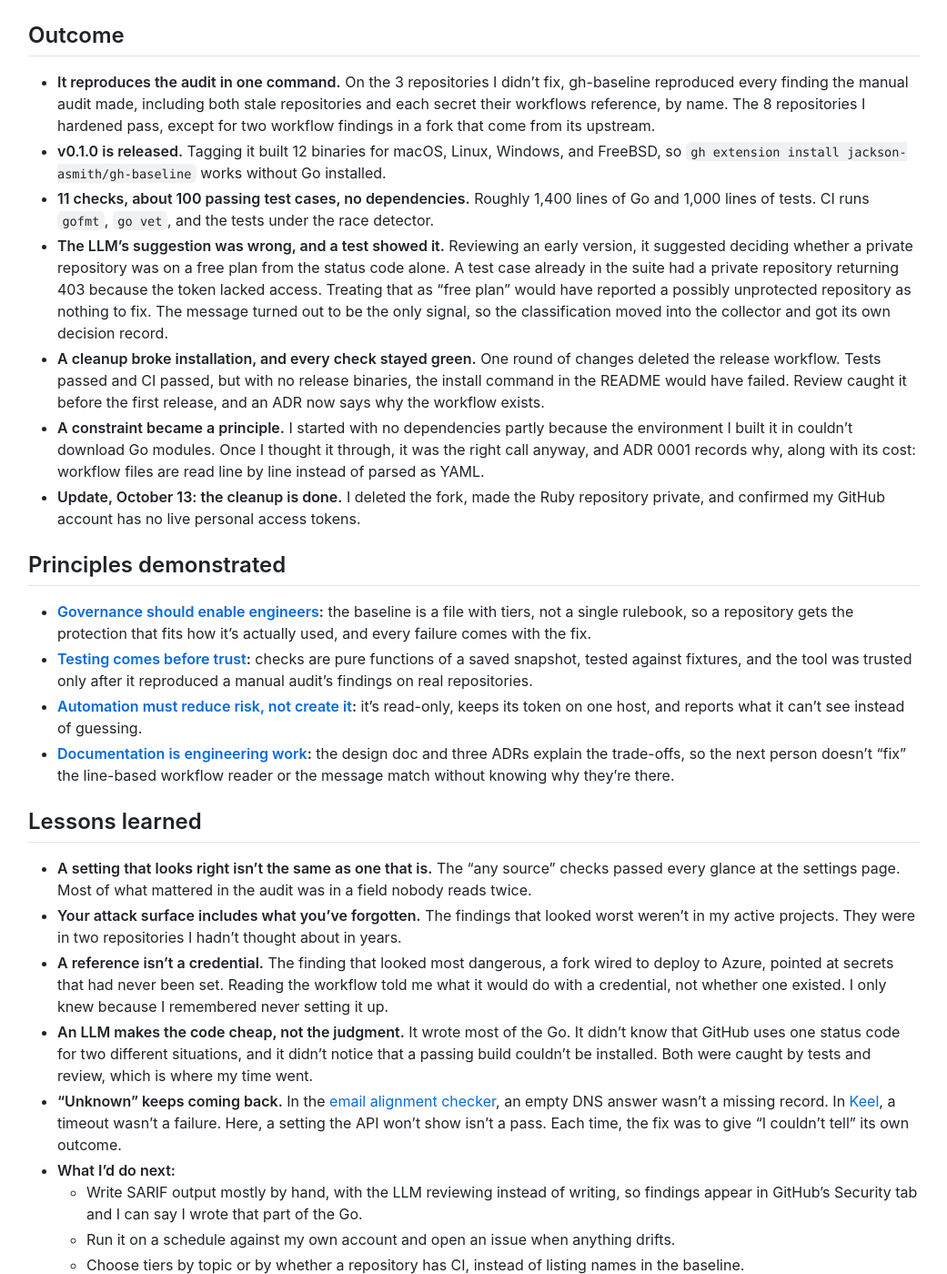
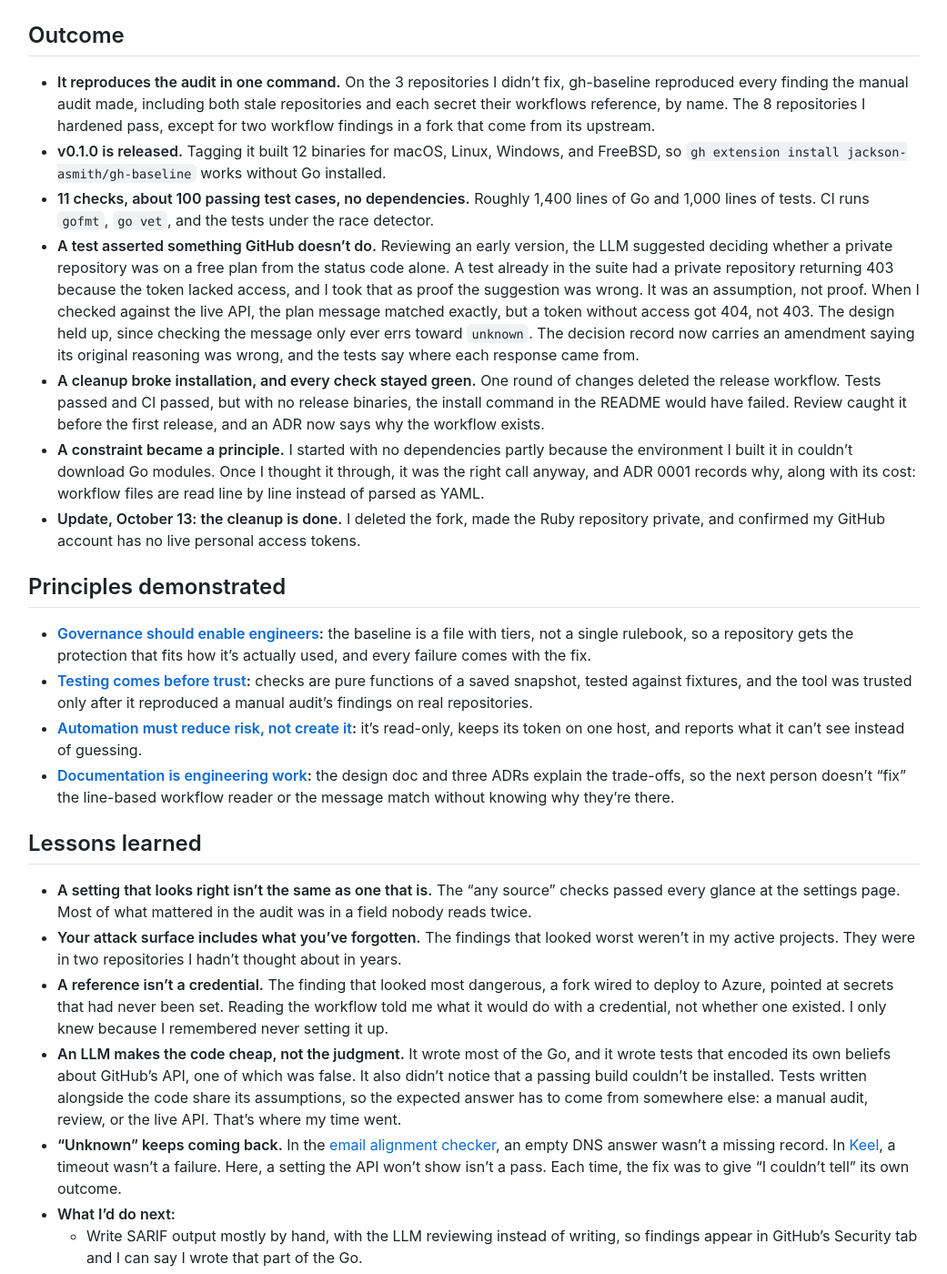
Before and after one commit to jackson-asmith/jacksonsmith.github.io, a Jekyll site: the page built from _projects/gh-baseline.md, in a window 1280 px wide and 1400 px high, scrolled down 3781 px. Shown: the whole window at 91% size, without its empty margins (119-1160 px from the left). Built offline with Jekyll 4.4.1, drawn with Linux system fonts in a browser that asks for light colours; some of the changed text lies outside the part shown.

Commit message:
Correct the gh-baseline case study's 403 claim
The page said a token without access to a private repository gets the
same 403 as a free plan, and that a test proved the LLM's suggestion
wrong. Checked live: the token case is a 404. The test encoded an
assumption; it wasn't proof.

- Constraints: the 403 example is now SAML enforcement, not the token
- Outcome: the bullet now tells what happened, including the live check
- Lessons: tests written alongside the code share its assumptions
- Next steps: test against the real thing (fixture, fuzzing, smoke test)

Co-Authored-By: Claude Opus 5.5 <noreply@anthropic.com>
Claude-Session: https://claude.ai/code/session_01BHZGQ1G82jm25LZL9XjcqM

```diff
--- a/_projects/gh-baseline.md
+++ b/_projects/gh-baseline.md
@@ -45,7 +45,7 @@ I fixed the 8 repositories I still care about the same afternoon, through settin
 
 * **Read-only.** The tool runs with a token that can read repository administration settings. It should never be able to change them, and its reports should be safe to run on a schedule.
 * **The API doesn't show everything.** Some settings, such as Dependabot malware alerts and the default permissions of the workflow token, aren't readable through the REST API with this kind of token. Others depend on the plan: rulesets on private repositories need a paid plan.
-* **The same error means different things.** On a private repository, reading branch rules returns HTTP 403 both on a free plan, where nothing can be fixed, and when the token lacks access, where protection might be missing. Only the message tells them apart.
+* **One status code covers different refusals.** On a private repository, reading branch rules returns HTTP 403 on a free plan, where nothing can be fixed. GitHub also uses 403 for other refusals, such as organization SAML enforcement, where protection might be missing. The message is what tells them apart.
 * **Its own supply chain.** A tool that audits action pinning and Dependabot coverage shouldn't arrive with a dependency tree of its own.
 * **I don't know Go.** At work I mostly write cross-platform PowerShell, .NET, and Python against APIs. I chose Go because it builds a single binary for `gh` to install and because it's a language I want to grow into, which meant relying on an LLM for the code and putting my effort into design, tests, and review.
 
@@ -97,7 +97,7 @@ The baseline names the tiers and assigns repositories to them. Every tier requir
 
 Each check reports one of four outcomes. `fail` comes with the fix. `unknown` means the data couldn't be read, and it's listed but doesn't fail the run. `skip` means the check doesn't apply, such as secret scanning on a private repository, where it's a paid feature. A repository that can't be read at all is `unknown` for every check rather than stopping the run, but an exhausted rate limit does stop it, with exit code 2 and the reset time, because every later request would fail the same way.
 
-The 403 ambiguity is settled once, in the collector: a 403 on a private repository whose message says to upgrade is recorded as "rulesets unavailable" and skipped. Any other 403 is an error, and the checks report it as `unknown`. The checks never read error text.
+Plan limits are classified once, in the collector: a 403 on a private repository whose message says to upgrade is recorded as "rulesets unavailable" and skipped. Any other failure is an error, and the checks report it as `unknown`. The checks never read error text.
 
 ## Safeguards
 
@@ -113,7 +113,7 @@ The 403 ambiguity is settled once, in the collector: a 403 on a private reposito
 * **It reproduces the audit in one command.** On the 3 repositories I didn't fix, gh-baseline reproduced every finding the manual audit made, including both stale repositories and each secret their workflows reference, by name. The 8 repositories I hardened pass, except for two workflow findings in a fork that come from its upstream.
 * **v0.1.0 is released.** Tagging it built 12 binaries for macOS, Linux, Windows, and FreeBSD, so `gh extension install jackson-asmith/gh-baseline` works without Go installed.
 * **11 checks, about 100 passing test cases, no dependencies.** Roughly 1,400 lines of Go and 1,000 lines of tests. CI runs `gofmt`, `go vet`, and the tests under the race detector.
-* **The LLM's suggestion was wrong, and a test showed it.** Reviewing an early version, it suggested deciding whether a private repository was on a free plan from the status code alone. A test case already in the suite had a private repository returning 403 because the token lacked access. Treating that as "free plan" would have reported a possibly unprotected repository as nothing to fix. The message turned out to be the only signal, so the classification moved into the collector and got its own decision record.
+* **A test asserted something GitHub doesn't do.** Reviewing an early version, the LLM suggested deciding whether a private repository was on a free plan from the status code alone. A test already in the suite had a private repository returning 403 because the token lacked access, and I took that as proof the suggestion was wrong. It was an assumption, not proof. When I checked against the live API, the plan message matched exactly, but a token without access got 404, not 403. The design held up, since checking the message only ever errs toward `unknown`. The decision record now carries an amendment saying its original reasoning was wrong, and the tests say where each response came from.
 * **A cleanup broke installation, and every check stayed green.** One round of changes deleted the release workflow. Tests passed and CI passed, but with no release binaries, the install command in the README would have failed. Review caught it before the first release, and an ADR now says why the workflow exists.
 * **A constraint became a principle.** I started with no dependencies partly because the environment I built it in couldn't download Go modules. Once I thought it through, it was the right call anyway, and ADR 0001 records why, along with its cost: workflow files are read line by line instead of parsed as YAML.
 * **Update, October 13: the cleanup is done.** I deleted the fork, made the Ruby repository private, and confirmed my GitHub account has no live personal access tokens.
@@ -130,10 +130,11 @@ The 403 ambiguity is settled once, in the collector: a 403 on a private reposito
 * **A setting that looks right isn't the same as one that is.** The "any source" checks passed every glance at the settings page. Most of what mattered in the audit was in a field nobody reads twice.
 * **Your attack surface includes what you've forgotten.** The findings that looked worst weren't in my active projects. They were in two repositories I hadn't thought about in years.
 * **A reference isn't a credential.** The finding that looked most dangerous, a fork wired to deploy to Azure, pointed at secrets that had never been set. Reading the workflow told me what it would do with a credential, not whether one existed. I only knew because I remembered never setting it up.
-* **An LLM makes the code cheap, not the judgment.** It wrote most of the Go. It didn't know that GitHub uses one status code for two different situations, and it didn't notice that a passing build couldn't be installed. Both were caught by tests and review, which is where my time went.
+* **An LLM makes the code cheap, not the judgment.** It wrote most of the Go, and it wrote tests that encoded its own beliefs about GitHub's API, one of which was false. It also didn't notice that a passing build couldn't be installed. Tests written alongside the code share its assumptions, so the expected answer has to come from somewhere else: a manual audit, review, or the live API. That's where my time went.
 * **"Unknown" keeps coming back.** In the [email alignment checker](/projects/email-alignment-checker/), an empty DNS answer wasn't a missing record. In [Keel](/projects/keel/), a timeout wasn't a failure. Here, a setting the API won't show isn't a pass. Each time, the fix was to give "I couldn't tell" its own outcome.
 * **What I'd do next:**
   * Write SARIF output mostly by hand, with the LLM reviewing instead of writing, so findings appear in GitHub's Security tab and I can say I wrote that part of the Go.
   * Run it on a schedule against my own account and open an issue when anything drifts.
   * Choose tiers by topic or by whether a repository has CI, instead of listing names in the baseline.
+  * Test against the real thing: a fixture snapshot whose expected findings come from the manual audit, fuzzing for the workflow parser, and a smoke test that runs the released binary.
   * Check whether referenced secrets exist. The API lists a repository's secret names without their values, so the stale-secrets check can separate a live credential from an empty reference.
```
